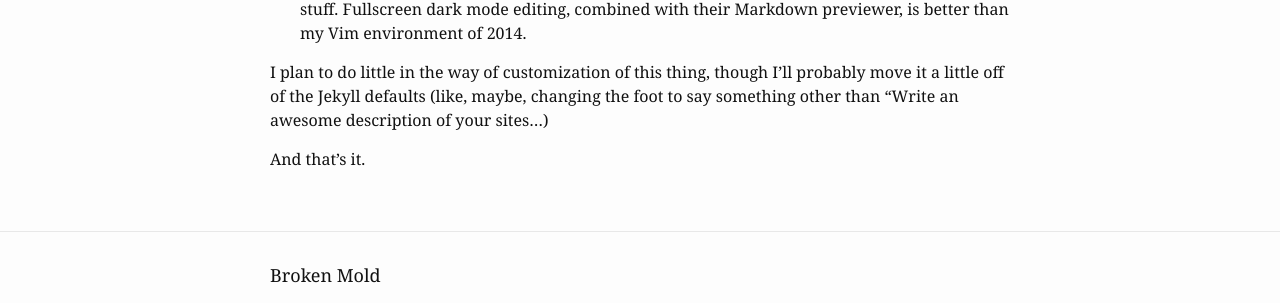
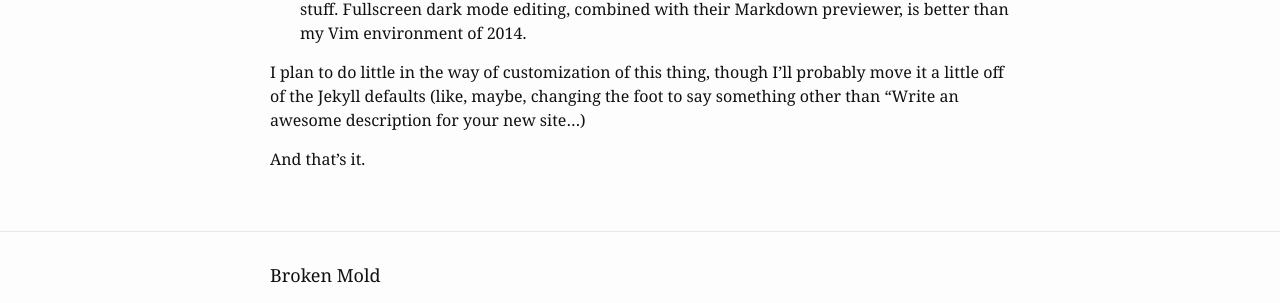
Before and after one commit to kalafut/brokenmold, a Jekyll site: the page built from _posts/2015-01-16-a-new-hope.md, in a window 1280 px wide. Shown: the part 425-728 px from the top of the page. Built offline with Jekyll 4.4.1, drawn with Linux system fonts in a browser that asks for light colours.

Commit message:
Update 2015-01-16-a-new-hope.md

```diff
--- a/_posts/2015-01-16-a-new-hope.md
+++ b/_posts/2015-01-16-a-new-hope.md
@@ -11,6 +11,6 @@
 * Hosting on Github instead of my own VPS is just a little bit easier (barely).
 * The ability to create and edit files on Github is pretty nice, especially for this bloggy-type stuff. Fullscreen dark mode editing, combined with their Markdown previewer, is better than my Vim environment of 2014.
 
-I plan to do little in the way of customization of this thing, though I'll probably move it a little off of the Jekyll defaults (like, maybe, changing the foot to say something other than "Write an awesome description of your sites…)
+I plan to do little in the way of customization of this thing, though I'll probably move it a little off of the Jekyll defaults (like, maybe, changing the foot to say something other than "Write an awesome description for your new site…)
 
 And that's it.
```
